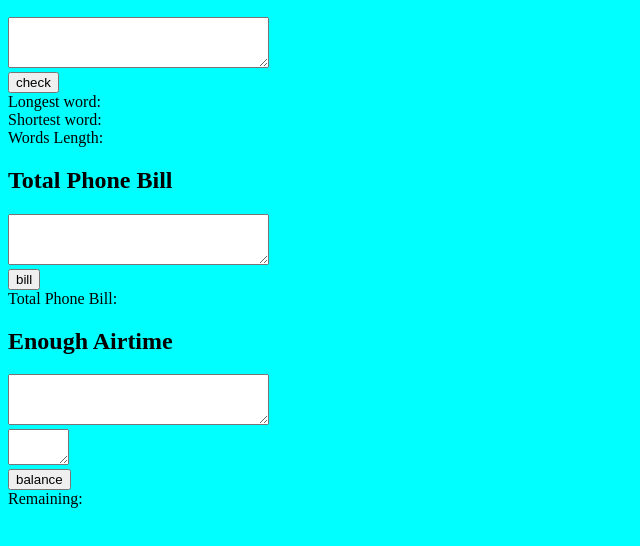
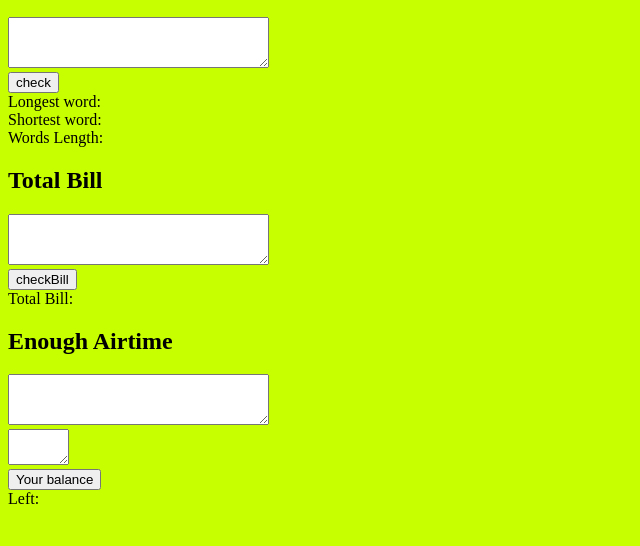
Before and after one commit to sara-salih/BootCamp_api, a website: page public/index.html in a window 1280 px wide. Shown: the part 110-656 px from the top of the page, without its empty margins (0-640 px from the left). Drawn offline with nearby package versions, Linux system fonts and the light colour scheme.

Commit message:
bootcamp_api

```diff
--- a/public/index.html
+++ b/public/index.html
@@ -11,7 +11,7 @@
 
     <style>
         body{
-            background-color: aqua;
+            background-color: rgb(200, 255, 0);
         }
     </style>
 </head>
@@ -74,14 +74,14 @@
     </div>
     </div>
     <div>
-        <h2>Total Phone Bill</h2>
+        <h2>Total Bill</h2>
 
         <textarea x-model="phoneBill" name="" id="" cols="30" rows="3"></textarea>
         <div>
-            <button @click="checkBill">bill</button>
+            <button @click="checkBill">checkBill</button>
         </div>
     <div>
-       Total Phone Bill: <span x-text="totalPhoneBill"></span>
+       Total Bill: <span x-text="totalPhoneBill"></span>
     </div>
     </div>
 
@@ -89,10 +89,10 @@
     <textarea x-model="usage" name="" id="" cols="30" rows="3"></textarea><br>
     <textarea x-model="amount" name="" id="" cols="5" rows="2"></textarea>
     <div>
-        <button @click="checkBalance">balance</button>
+        <button @click="checkBalance">Your balance</button>
     </div>
     <div>
-        Remaining: <span x-text="remaining"></span>
+        Left: <span x-text="remaining"></span>
      </div>
     </div>
 
```
